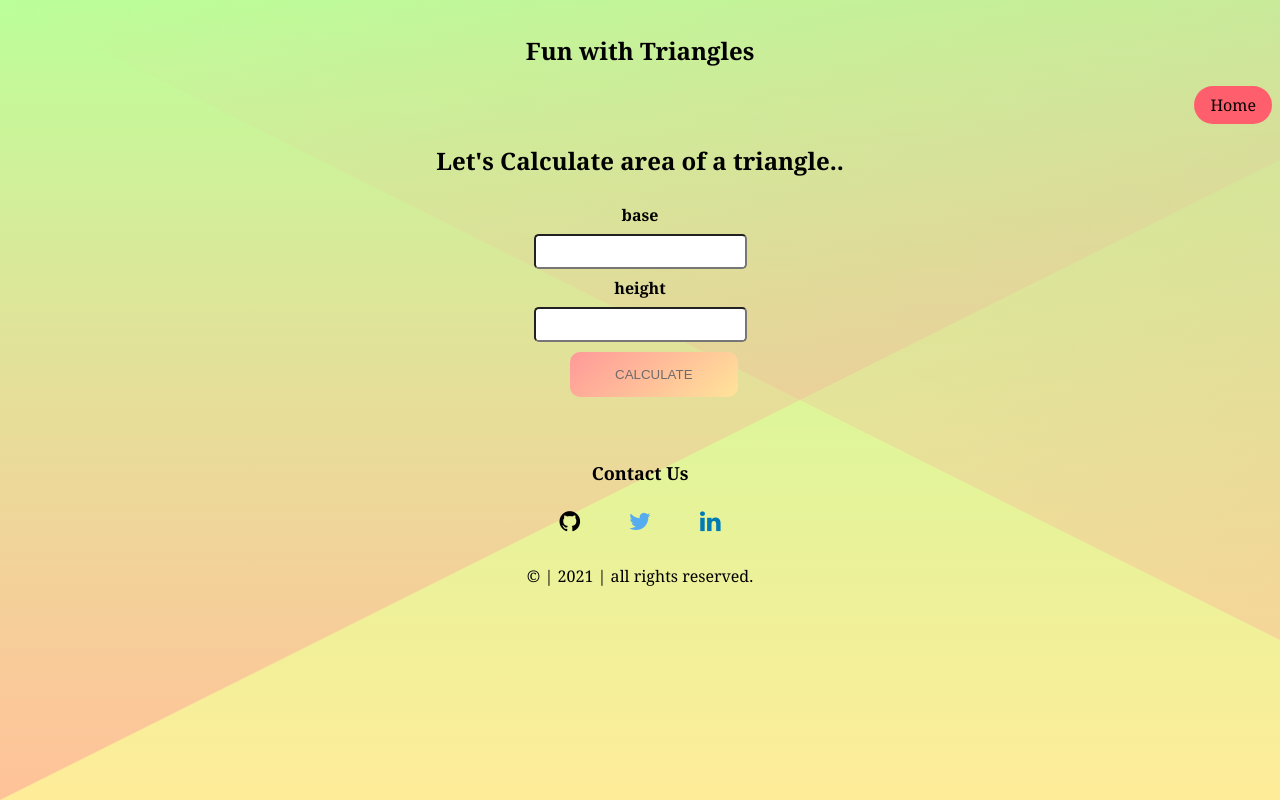
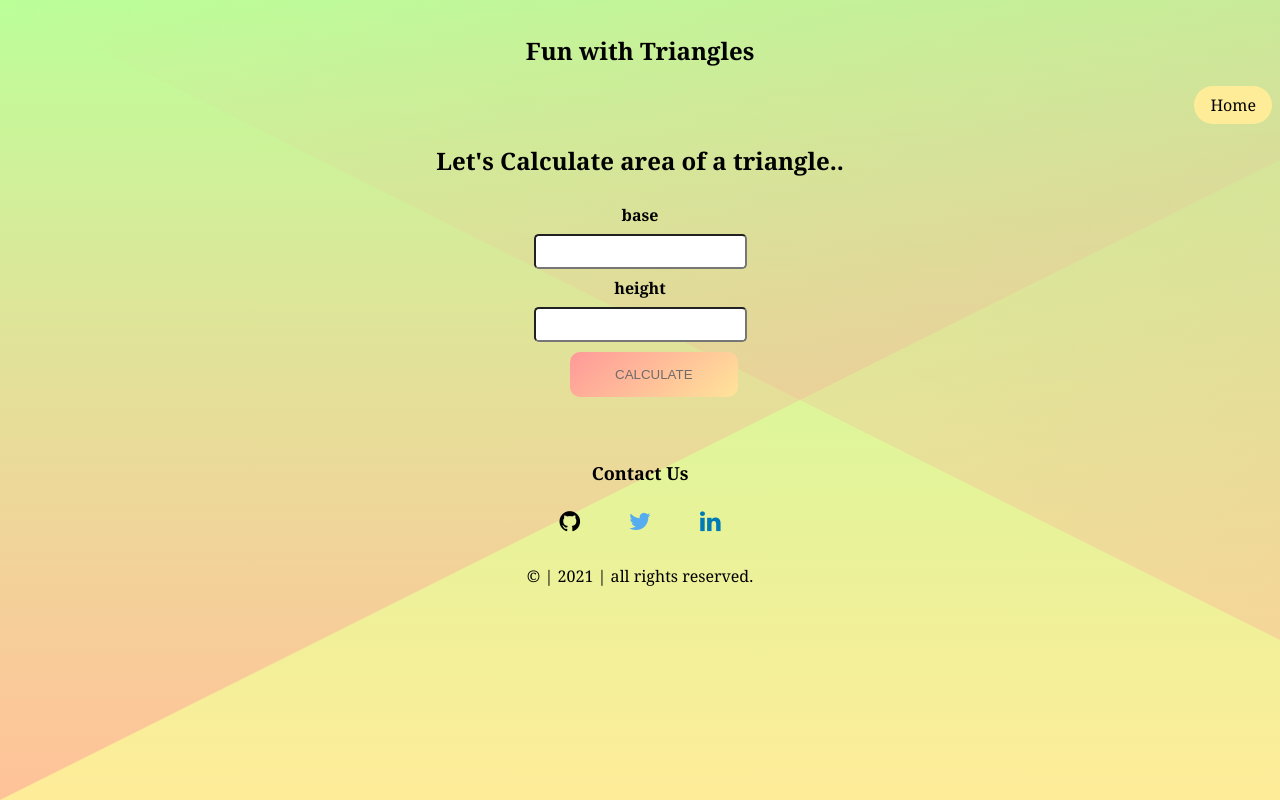
Before and after one commit to DipakM25/triagnle-quiz, a plain HTML site: page area.html in a window 1280 px wide. Drawn offline with Linux system fonts and the light colour scheme.

Commit message:
Update style.css

```diff
--- a/style.css
+++ b/style.css
@@ -146,7 +146,7 @@ p {
 
 .li-home {
   color: black;
-  background-color: #ff5f6d;
+  background-color: #ffec99;
   border-radius: 1.5rem;
 }
 
```
